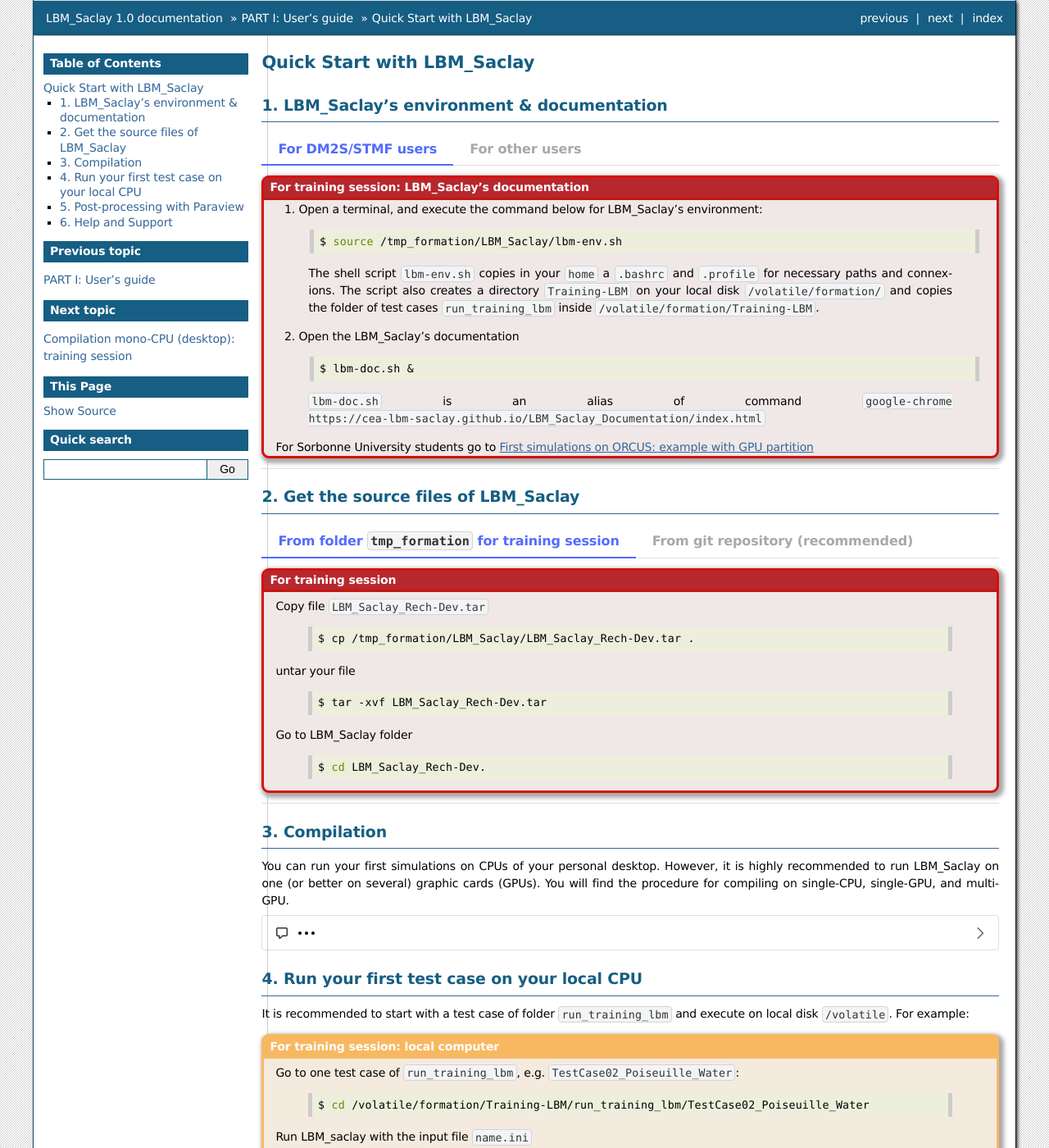
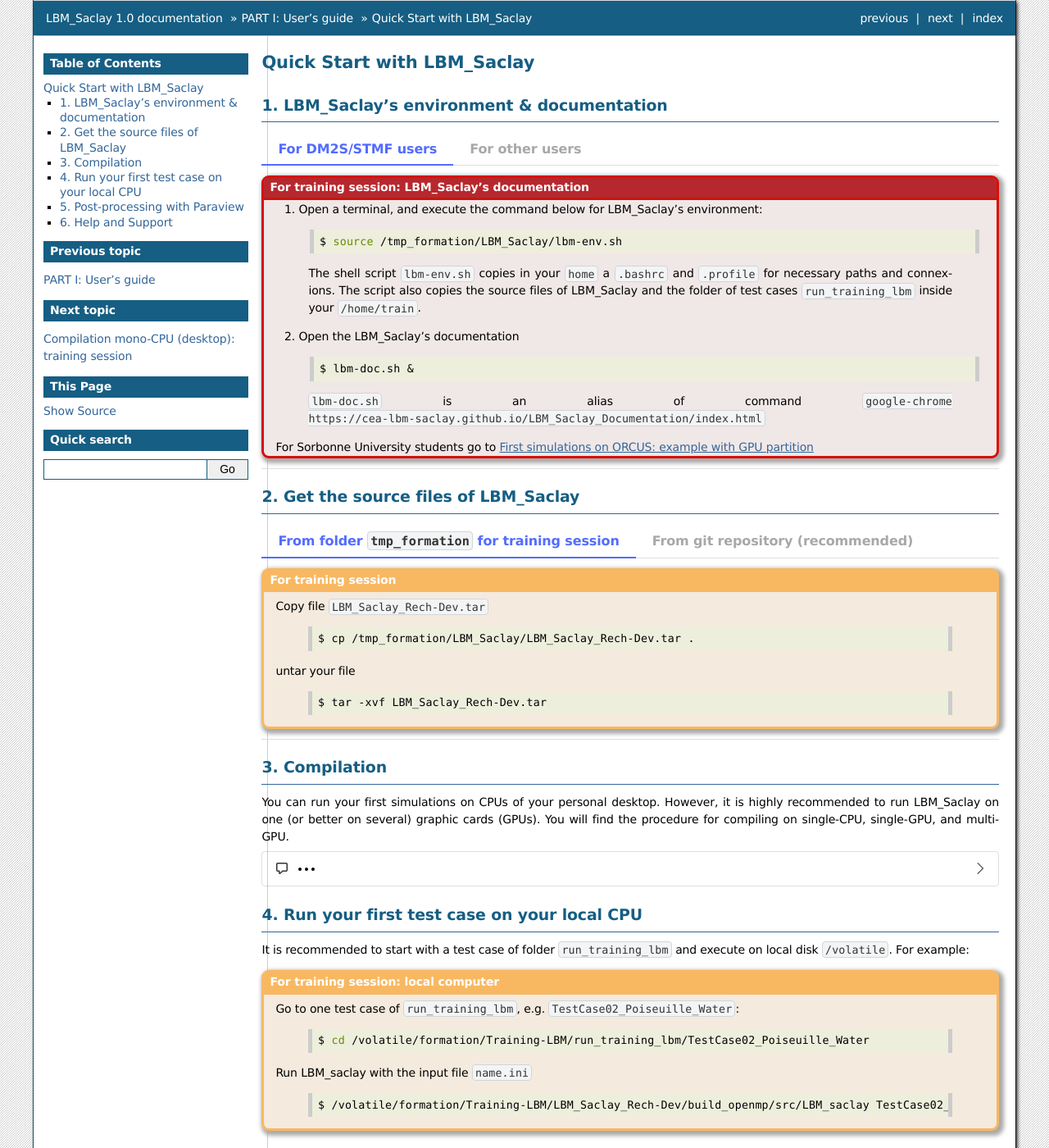
Before and after one commit to cea-lbm-saclay/LBM_Saclay_Documentation, a Sphinx documentation site: the page built from doc/src_doc/01_USER_GUIDE/QUICKSTART/quickstart.rst, in a window 1280 px wide and 1400 px high. Shown: the whole window at 82% size. Built offline with Sphinx 7.4.7, drawn with Linux system fonts in a browser that asks for light colours.

Commit message:
Update quickstart

```diff
--- a/doc/src_doc/01_USER_GUIDE/QUICKSTART/quickstart.rst
+++ b/doc/src_doc/01_USER_GUIDE/QUICKSTART/quickstart.rst
@@ -34,7 +34,7 @@
 
                $ source /tmp_formation/LBM_Saclay/lbm-env.sh
 
-          The shell script ``lbm-env.sh`` copies in your ``home`` a ``.bashrc`` and ``.profile`` for necessary paths and connexions. The script also creates a directory ``Training-LBM`` on your local disk ``/volatile/formation/`` and copies the folder of test cases ``run_training_lbm`` inside ``/volatile/formation/Training-LBM``.
+          The shell script ``lbm-env.sh`` copies in your ``home`` a ``.bashrc`` and ``.profile`` for necessary paths and connexions. The script also copies the source files of LBM_Saclay and the folder of test cases ``run_training_lbm`` inside your ``/home/train``.
 
          2. Open the LBM_Saclay's documentation
 
@@ -73,11 +73,7 @@
 
              $ tar -xvf LBM_Saclay_Rech-Dev.tar
 
-         Go to LBM_Saclay folder
 
-          .. code-block:: shell
-
-             $ cd LBM_Saclay_Rech-Dev.
 
 
    .. tab-item:: From git repository (recommended)
@@ -131,9 +127,17 @@
 
             - For openmp  (``omp``) on CPU
 
-             .. code-block:: shell
+              Go to LBM_Saclay folder
 
-                ./compilation/local/omp/configure_build.sh
+               .. code-block:: shell
+
+                  $ cd LBM_Saclay_Rech-Dev .
+
+              and execute the configure script to crreate the ``makefile``
+
+               .. code-block:: shell
+
+                  $ ./compilation/local/omp/configure_build.sh
 
          .. admonition:: Makefile on GPU
 
```
Also changed, not shown: other parts of doc/src_doc/01_USER_GUIDE/QUICKSTART/quickstart.rst (+1 -1 lines).
